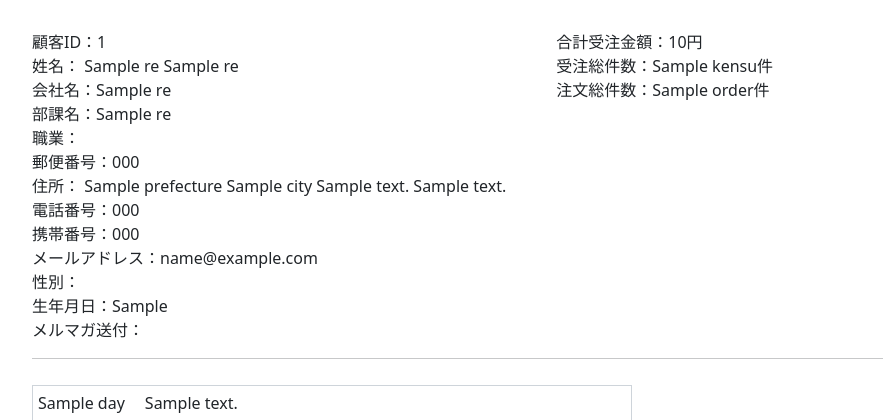
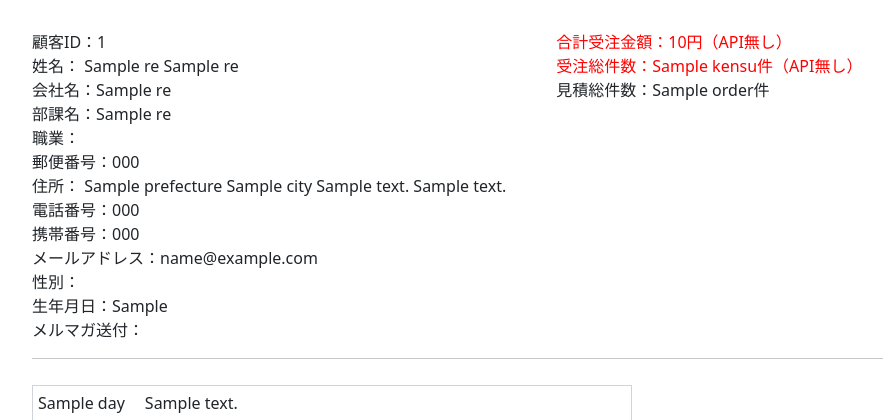
Before and after one commit to p1-kawamura/sfa_crm, a Django app: template sfa_crm/crm/templates/crm/index.html in a window 1280 px wide; the page is wider, and only the part inside the window is pictured. Shown: the top 420 px of that part, without its empty margins (50-933 px from the left). Run offline with Django 4.2, Linux system fonts and the light colour scheme; data comes from the database, SQL or seed files in the repository; both versions use the stored data as it was after the commit; the template is opened without the code that fills it: values that come from a table or form of the project are taken from there, most other values are stand-ins (such as "Sample title", 1, 10 or a date in 2020).

Commit message:
desk2311

```diff
--- a/sfa_crm/crm/templates/crm/index.html
+++ b/sfa_crm/crm/templates/crm/index.html
@@ -72,9 +72,9 @@
                     メルマガ送付：{% if res.isNotSentMailMagazine %}{{res.isNotSentMailMagazine}}{% endif %}<br>
                 </div>
                 <div style="margin-left: 50px;">
-                    合計受注金額：{{res3.price | intcomma}}円<br>
-                    受注総件数：{{res3.kensu}}件<br>
-                    注文総件数：{{res3.order}}件<br>
+                    <span style="color: red;">合計受注金額：{{res3.price | intcomma}}円（API無し）</span><br>
+                    <span style="color: red;">受注総件数：{{res3.kensu}}件（API無し）</span><br>
+                    見積総件数：{{res3.order}}件<br>
 
                 </div>
             </div>
```
Also changed, not shown: sfa_crm/db.sqlite3.
